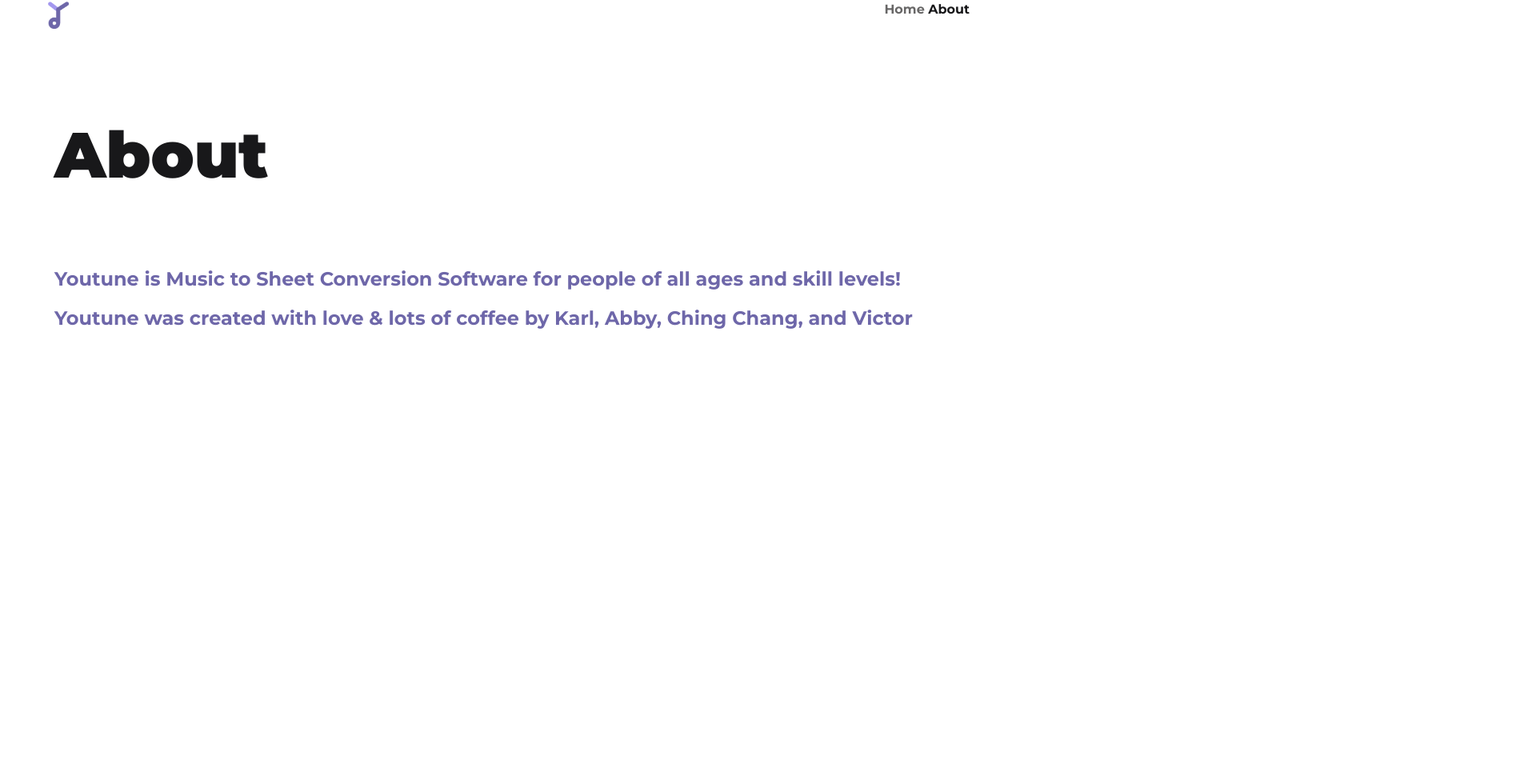
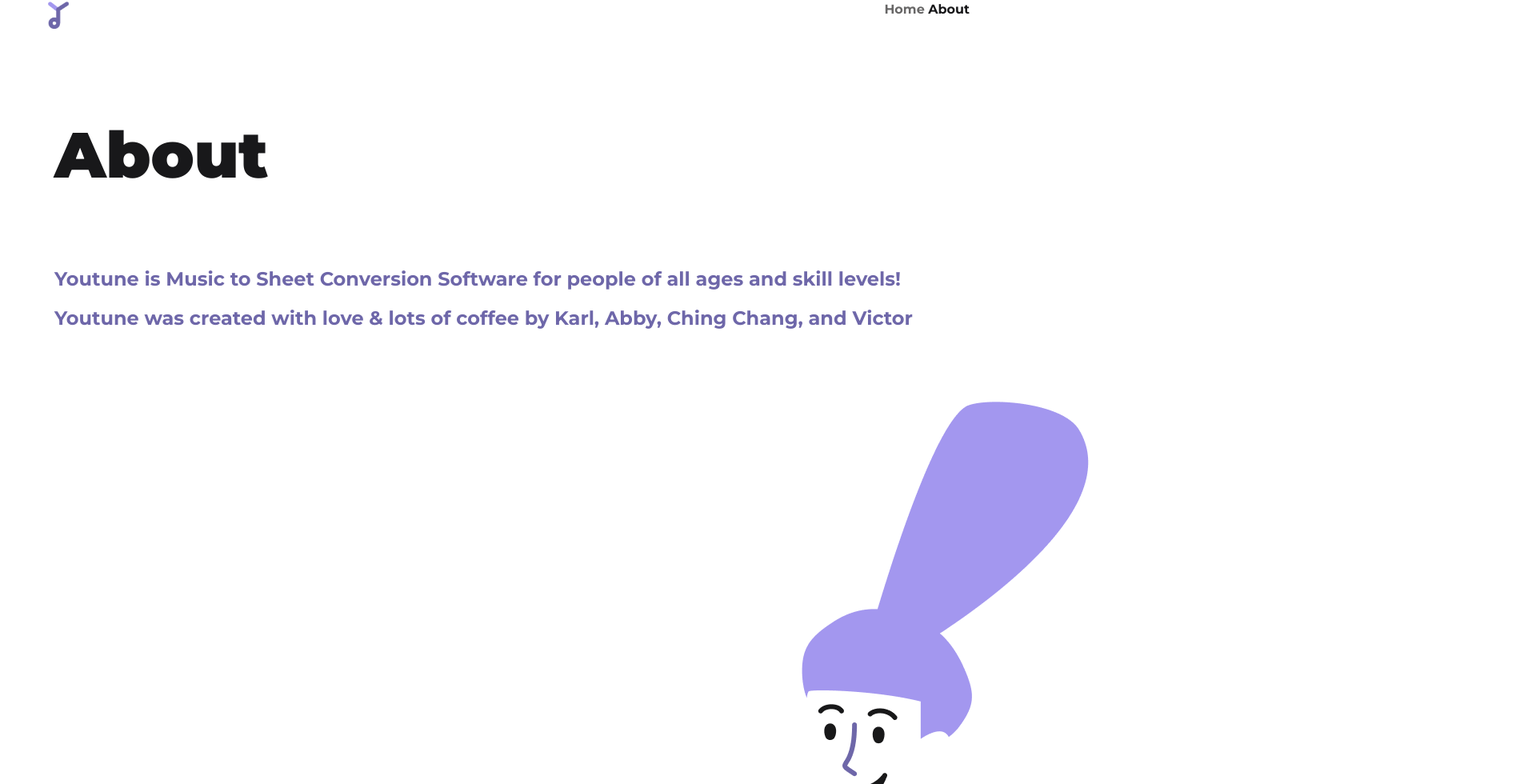
Before and after one commit to karl-zhu9981/QHacks, a Vue app in the folder frontend/: page /about in a window 1280 px wide. Shown: the part 66-1046 px from the top of the page at 80% size, 1920 px wide, since content can reach past the window. Before the commit the page ends 800 px from the top, so only its background shows below. Built offline with nearby package versions, Linux system fonts and the light colour scheme; the HTML template or start-up script is replaced by a standard one.

Commit message:
Update About.vue

```diff
--- a/frontend/src/views/About.vue
+++ b/frontend/src/views/About.vue
@@ -1,10 +1,18 @@
 <template>
-  <div class="about">
-    <h1>About</h1>
-    <br>
-    <h2>Youtune is Music to Sheet Conversion Software for people of all ages and skill levels!</h2>
-    <h2>Youtune was created with love & lots of coffee by Karl, Abby, Ching Chang, and Victor</h2>
+  <div class="container">
+      <div class="text-col">
+      <div class="about">
+        <h1>About</h1>
+        <br>
+        <h2>Youtune is Music to Sheet Conversion Software for people of all ages and skill levels!</h2>
+        <h2>Youtune was created with love & lots of coffee by Karl, Abby, Ching Chang, and Victor</h2>
+      </div>
+      <div class="image-col">
+        <br>
+        <img class= "pianoImage" alt="pianoImage" src="@/assets/Group 353.png">
+      </div>
   </div>
+</div>
 </template>
 
 <script>
```
